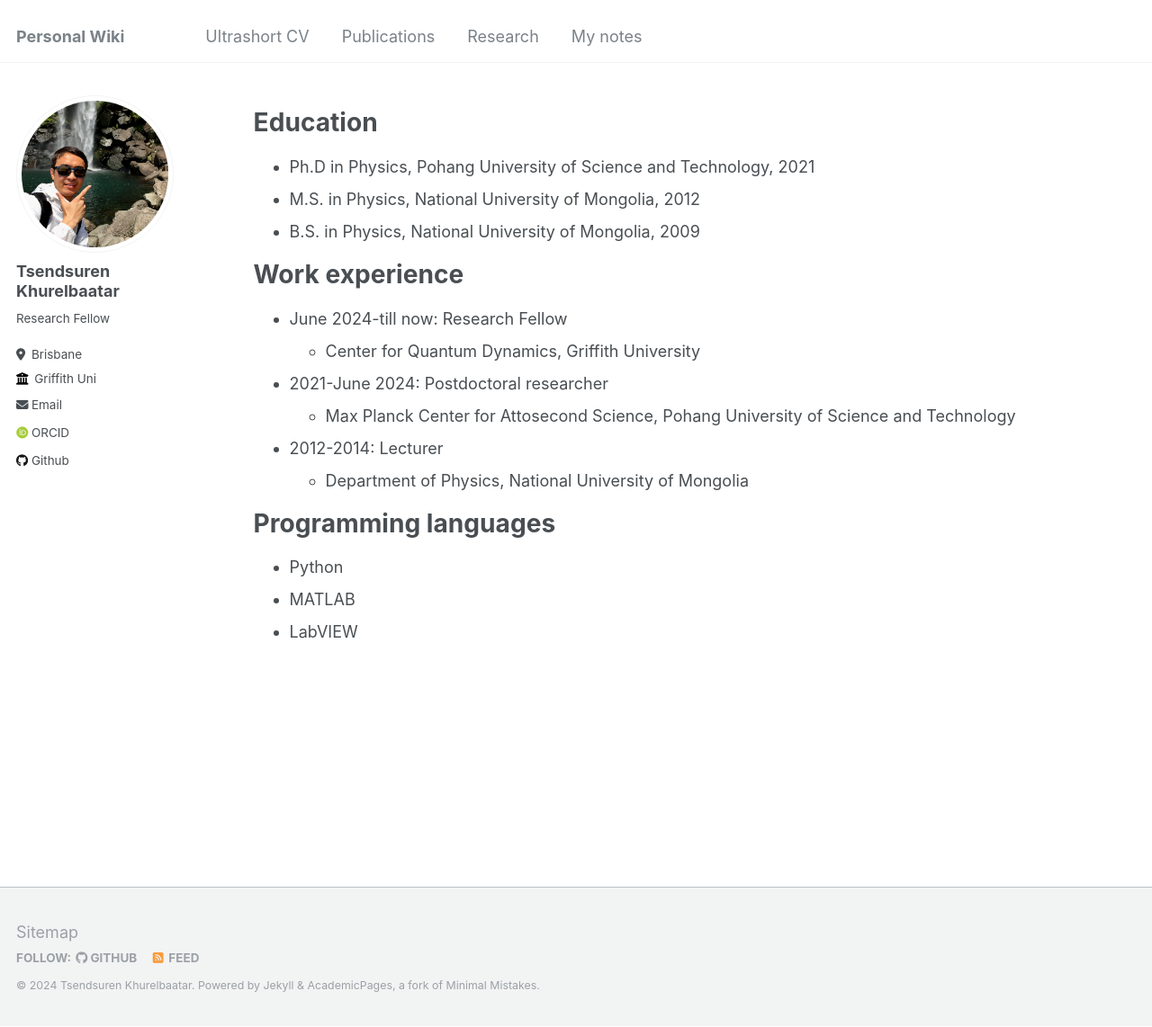
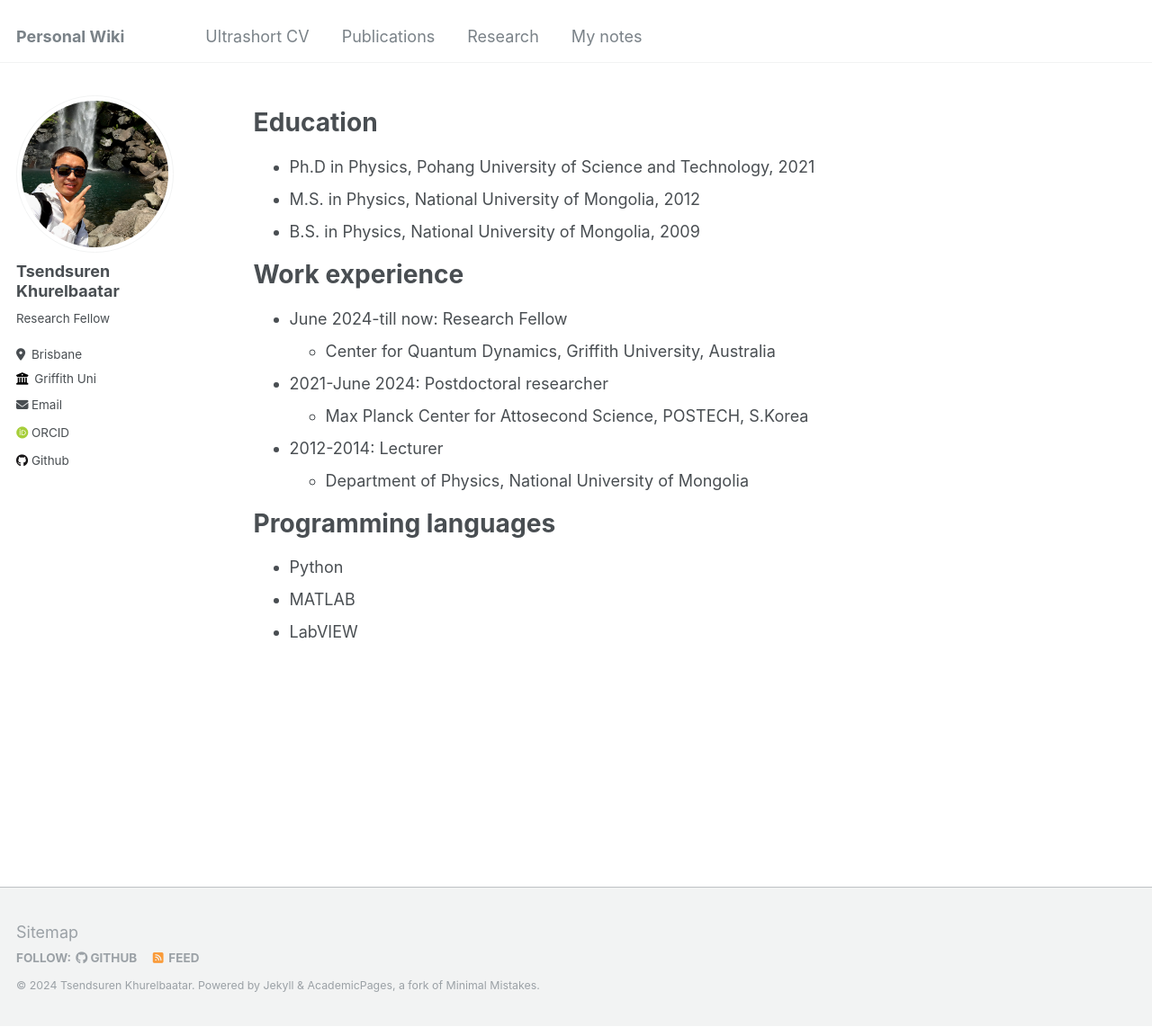
Before and after one commit to Tsendsuren/tsendsuren.github.io, a Jekyll site: the page built from _pages/cv.md, in a window 1280 px wide and 1142 px high. Shown: the whole window at 90% size. Built offline with Jekyll 4.4.1, drawn with Linux system fonts in a browser that asks for light colours; some web fonts are replaced.

Commit message:
update affiliation

```diff
--- a/_pages/cv.md
+++ b/_pages/cv.md
@@ -18,10 +18,10 @@ Education
 Work experience
 ======
 * June 2024-till now: Research Fellow
-  * Center for Quantum Dynamics, Griffith University
+  * Center for Quantum Dynamics, Griffith University, Australia
 
 * 2021-June 2024: Postdoctoral researcher
-  * Max Planck Center for Attosecond Science, Pohang University of Science and Technology
+  * Max Planck Center for Attosecond Science, POSTECH, S.Korea
 
 
 * 2012-2014: Lecturer
```
